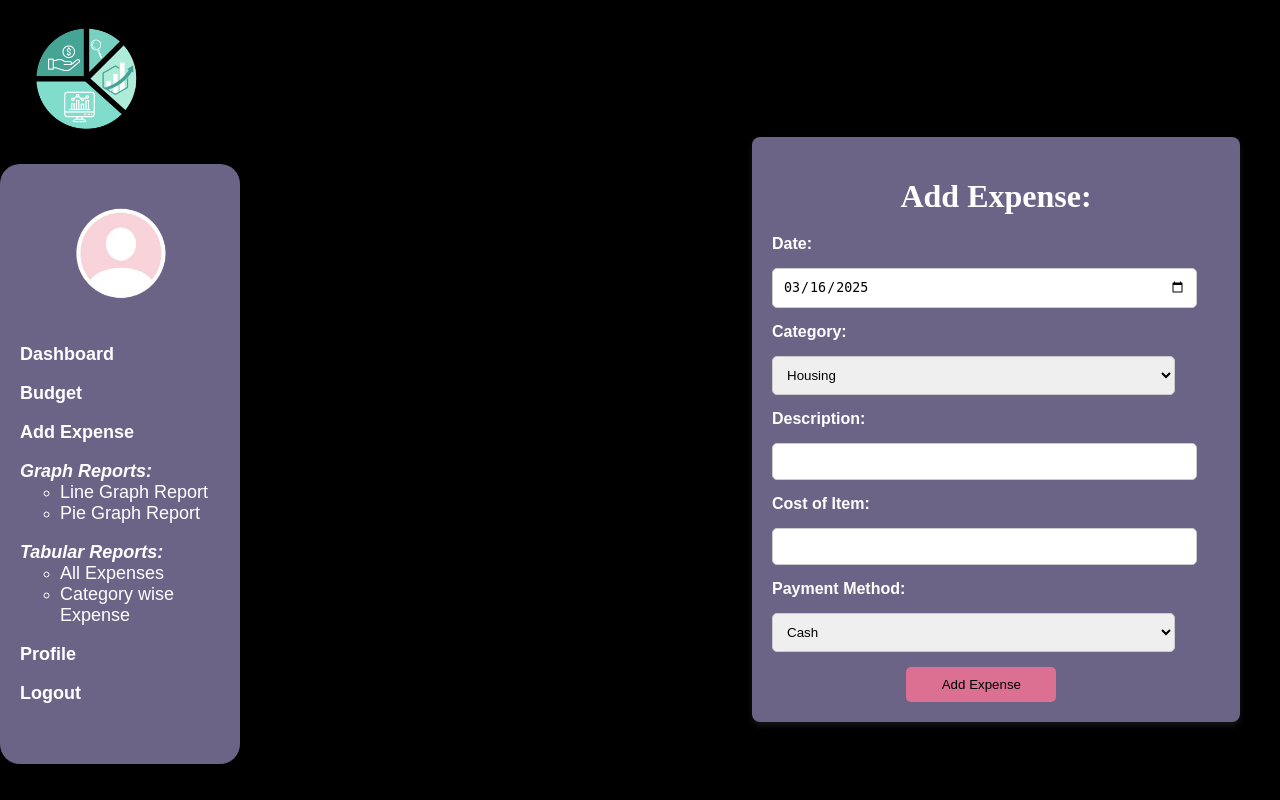
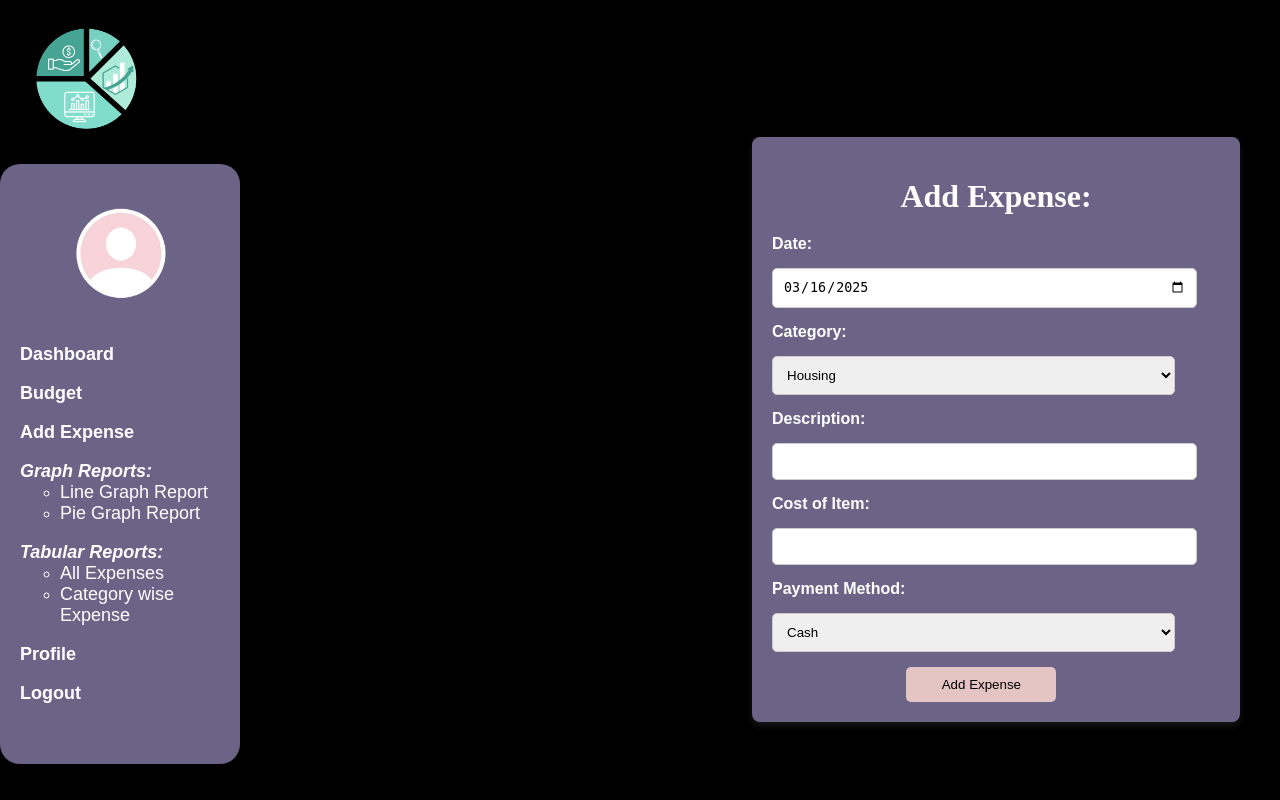
Before and after one commit to adityashahgithub/FiscalPoint, a PHP site: page /Frontend/addexpense.php in a window 1280 px wide. Run offline with PHP 8.4, Linux system fonts and the light colour scheme.

Commit message:
button colours

```diff
--- a/Frontend/css/addexpense.css
+++ b/Frontend/css/addexpense.css
@@ -116,7 +116,7 @@ object-fit: cover;
 
   .add-expense-btn {
     padding: 10px;
-    background-color: palevioletred;
+    background-color: #E5C4C4;
     color: black;
     border: none;
     border-radius: 5px;
--- a/Frontend/css/categorywisereport.css
+++ b/Frontend/css/categorywisereport.css
@@ -119,12 +119,12 @@ form button {
 }
 
 form button {
-    background-color: palevioletred;
+    background-color: #E5C4C4;
     color: black;
     border: none;
     cursor: pointer;
 }
 
 form button:hover {
-    background-color: palevioletred;
+    background-color: #E5C4C4;
 }
--- a/Frontend/css/linegraph.css
+++ b/Frontend/css/linegraph.css
@@ -103,8 +103,8 @@ h2 {
 }
 
 .filter-form button {
-    background-color: white; /* Button background */
-    color: #6B6487; /* Button text color */
+    background-color: #E5C4C4; /* Button background */
+    color: black; /* Button text color */
     border: none;
     padding: 8px 12px;
     border-radius: 5px;
--- a/Frontend/css/piegraph.css
+++ b/Frontend/css/piegraph.css
@@ -70,6 +70,7 @@ h2
     padding-left: 18%;
     font-family: 'Times New Roman', Times, serif;
 }
+
 .filter-form {
     display: flex;
     justify-content: center;
@@ -96,8 +97,8 @@ h2
 }
 
 .filter-form button {
-    background-color: white; /* Button background */
-    color: #6B6487; /* Button text color */
+    background-color: #E5C4C4; /* Button background */
+    color: black; /* Button text color */
     border: none;
     padding: 8px 12px;
     border-radius: 5px;
--- a/Frontend/css/setbudget.css
+++ b/Frontend/css/setbudget.css
@@ -98,7 +98,7 @@ select, input[type="number"] {
 
 .set-budget-btn {
     padding: 10px;
-    background-color: palevioletred;
+    background-color: #E5C4C4;
     color: black;
     border: none;
     border-radius: 5px;
@@ -113,7 +113,7 @@ select, input[type="number"] {
 
 .reset-budget-btn {
     padding: 10px;
-    background-color: palevioletred;
+    background-color: #E5C4C4;
     color: black;
     border: none;
     border-radius: 5px;
--- a/Frontend/css/tabularreport.css
+++ b/Frontend/css/tabularreport.css
@@ -120,8 +120,8 @@ h2{
 }
 
 .filter-form button {
-    background-color: white; /* Button background */
-    color: #6B6487; /* Button text color */
+    background-color: #E5C4C4; /* Button background */
+    color: black; /* Button text color */
     border: none;
     padding: 8px 12px;
     border-radius: 5px;
```
